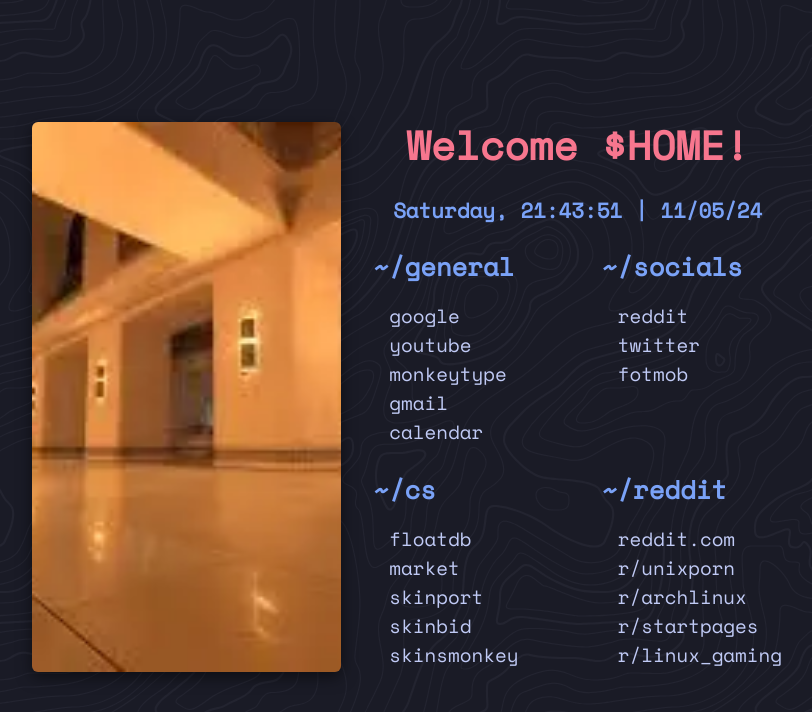
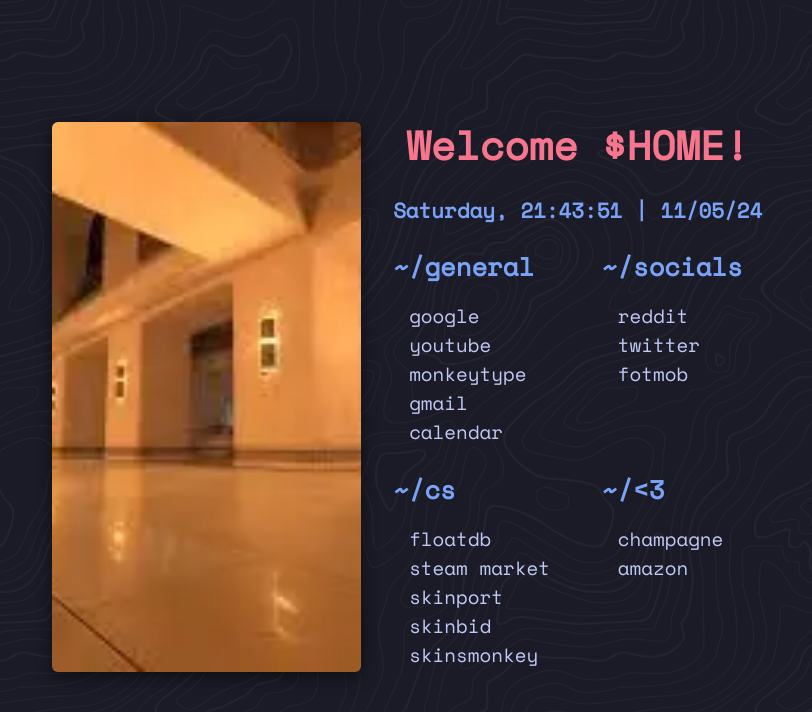
Before and after one commit to CadiWasTired/sleepyandtired, a plain HTML site: page start.html in a window 1280 px wide. Shown: the whole page, without its empty margins (233-1045 px from the left). Drawn offline with Linux system fonts and the light colour scheme.

Commit message:
Add files via upload

```diff
--- a/start.html
+++ b/start.html
@@ -40,7 +40,7 @@
           <div class="header">~/cs</div>
           <ul>
             <li><a href="https://csfloat.com/db">floatdb</a></li>
-            <li><a href="https://steamcommunity.com/market/">market</a></li>
+            <li><a href="https://steamcommunity.com/market/">steam market</a></li>
             <li>
               <a href="https://skinport.com/">skinport</a>
             </li>
@@ -49,15 +49,10 @@
           </ul>
         </div>
         <div class="urls">
-          <div class="header">~/reddit</div>
+          <div class="header">~/<3</div>
           <ul>
-            <li><a href="https://reddit.com/">reddit.com</a></li>
-            <li><a href="https://reddit.com/r/unixporn/">r/unixporn</a></li>
-            <li><a href="https://reddit.com/r/archlinux/">r/archlinux</a></li>
-            <li><a href="https://reddit.com/r/startpages/">r/startpages</a></li>
-            <li>
-              <a href="https://reddit.com/r/linux_gaming/">r/linux_gaming</a>
-            </li>
+            <li><a href="https://champagne.pages.dev/">champagne</a></li>
+            <li><a href="https://www.amazon.co.uk/">amazon</a></li>
           </ul>
         </div>
       </div>
```
